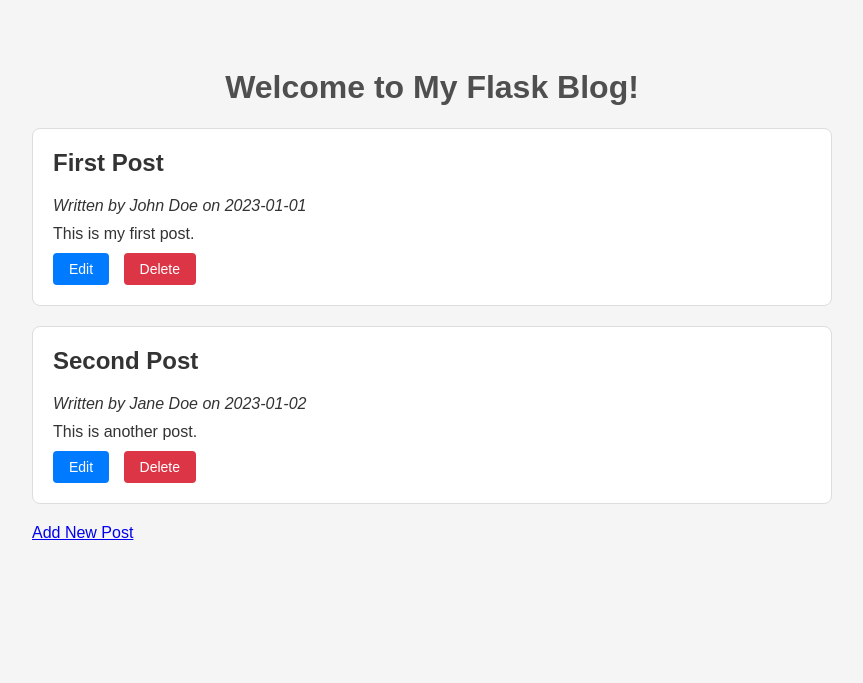
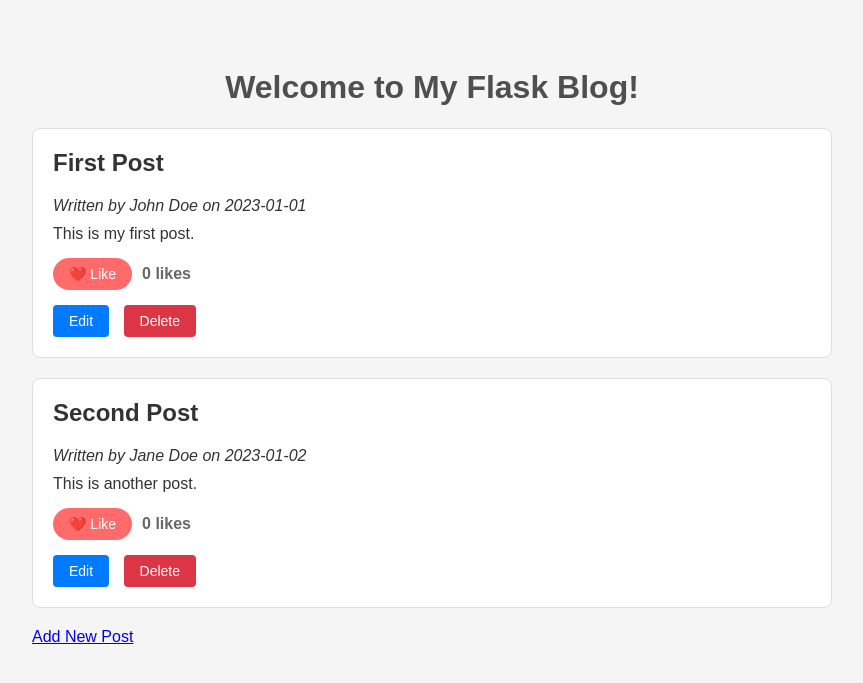
Before and after one commit to AI-Engineer2025/Masterblog, a Flask app: page / in a window 1280 px wide. Shown: the top 683 px of the page, without its empty margins (208-1071 px from the left). Run offline with Flask 3, Linux system fonts and the light colour scheme.

Commit message:
alle codio aufgaben und bonus aufgabe erledigt

```diff
--- a/app.py
+++ b/app.py
@@ -4,8 +4,10 @@ import datetime
 app = Flask(__name__)
 
 blog_posts = [
-    {"id": 1, "author": "John Doe", "title": "First Post", "content": "This is my first post.", "date": "2023-01-01"},
-    {"id": 2, "author": "Jane Doe", "title": "Second Post", "content": "This is another post.", "date": "2023-01-02"}
+    {"id": 1, "author": "John Doe", "title": "First Post", "content": "This is my first post.", "date": "2023-01-01",
+     "likes": 0},
+    {"id": 2, "author": "Jane Doe", "title": "Second Post", "content": "This is another post.", "date": "2023-01-02",
+     "likes": 0}
 ]
 
 
@@ -74,5 +76,17 @@ def update(post_id):
     return render_template('update.html', post=post)
 
 
+@app.route('/like/<int:post_id>', methods=['POST'])
+def like(post_id):
+    post = fetch_post_by_id(post_id)
+    if post is None:
+        return "Post not found", 404
+
+    # Erhöhe die Like-Anzahl um 1
+    post['likes'] += 1
+
+    return redirect(url_for('index'))
+
+
 if __name__ == '__main__':
     app.run(host="0.0.0.0", port=5001, debug=True)
--- a/static/style.css
+++ b/static/style.css
@@ -61,3 +61,33 @@ h1 {
 .edit-btn:hover {
     background-color: #0056b3;
 }
+
+
+.like-section {
+    margin: 15px 0;
+    display: flex;
+    align-items: center;
+    gap: 10px;
+}
+
+.like-btn {
+    background-color: #ff6b6b;
+    color: white;
+    border: none;
+    padding: 8px 16px;
+    border-radius: 20px;
+    cursor: pointer;
+    font-size: 14px;
+    display: inline-flex;
+    align-items: center;
+    gap: 5px;
+}
+
+.like-btn:hover {
+    background-color: #ff5252;
+}
+
+.like-count {
+    font-weight: bold;
+    color: #666;
+}
--- a/templates/index.html
+++ b/templates/index.html
@@ -17,12 +17,22 @@
         <p><em>Written by {{ post.author }} on {{ post.date }}</em></p>
         <p>{{ post.content }}</p>
 
+        <!-- Like-Button und Zähler -->
+        <div class="like-section">
+            <form action="{{ url_for('like', post_id=post.id) }}" method="POST" style="display:inline;">
+                <button type="submit" class="like-btn">❤️ Like</button>
+            </form>
+            <span class="like-count">{{ post.likes }} likes</span>
+        </div>
+
         <!-- Bearbeiten-Button -->
         <a href="{{ url_for('update', post_id=post.id) }}" class="edit-btn">Edit</a>
 
         <!-- Löschen-Formular -->
         <form action="{{ url_for('delete', post_id=post.id) }}" method="POST" style="display:inline;">
-                        <button type="submit" class="delete-btn" onclick="return confirm('Are you sure you want to delete this post?')">Delete</button>
+            <button type="submit" class="delete-btn"
+                    onclick="return confirm('Are you sure you want to delete this post?')">Delete
+            </button>
         </form>
     </div>
     {% endfor %}
```
Also changed, not shown: templates/add.html (+8 -0 lines), templates/update.html (+10 -0 lines). Lines whose indentation alone changed are shown as unchanged.
